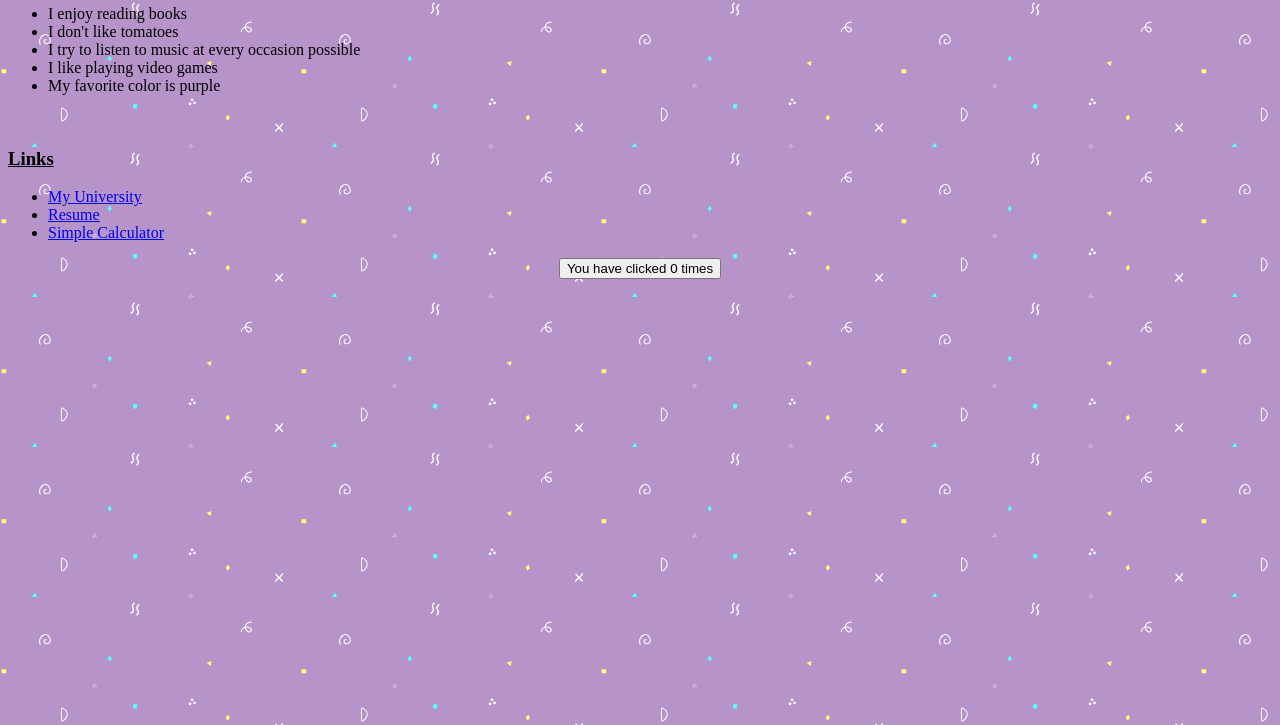
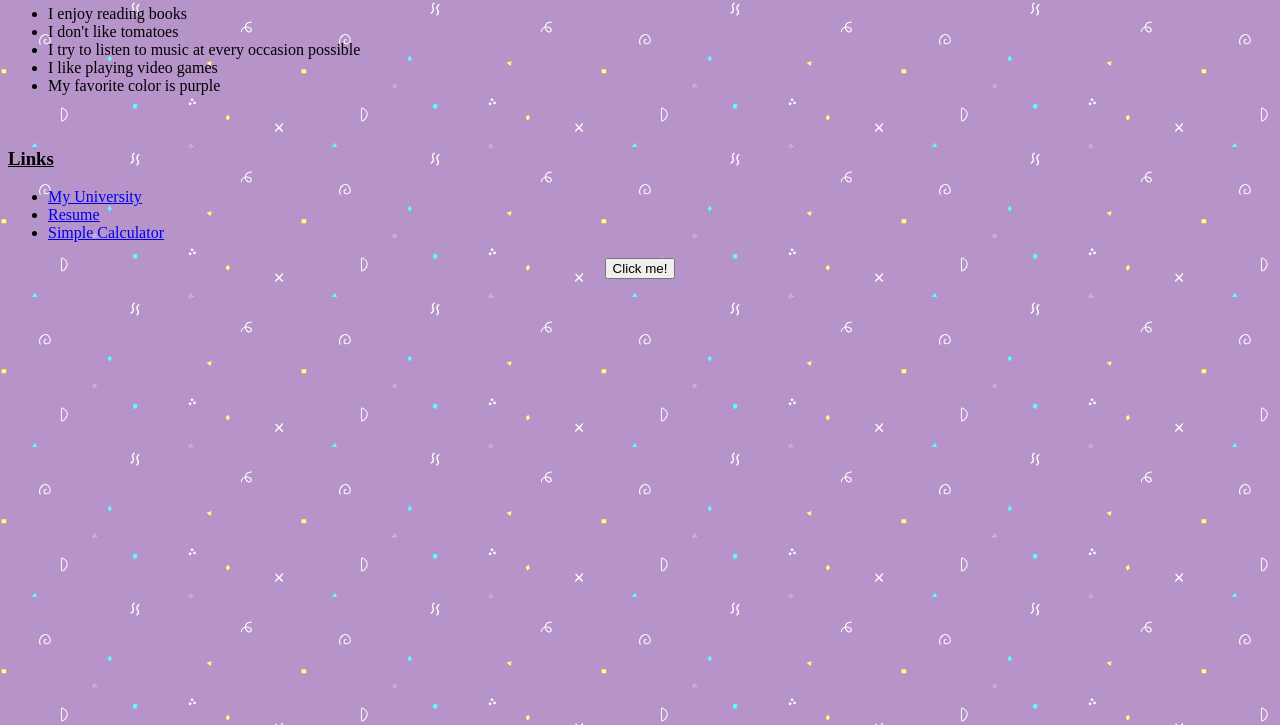
Before and after one commit to catsrcool3123/blahblahblah123, a plain HTML site: page index.html in a window 1280 px wide. Shown: the part 75-800 px from the top of the page. Drawn offline with Linux system fonts and the light colour scheme.

Commit message:
Update index.html

```diff
--- a/index.html
+++ b/index.html
@@ -50,7 +50,7 @@ background-attachment: fixed;
         </ul>
 <form name = "form1">
     <div class ="btm">
-  <input type="button" name ="button1" value="You have clicked 0 times" onclick="inc()">
+  <input type="button" name ="button1" value="Click me!" onclick="inc()">
   </div>
 </form>
 </BODY>
```
